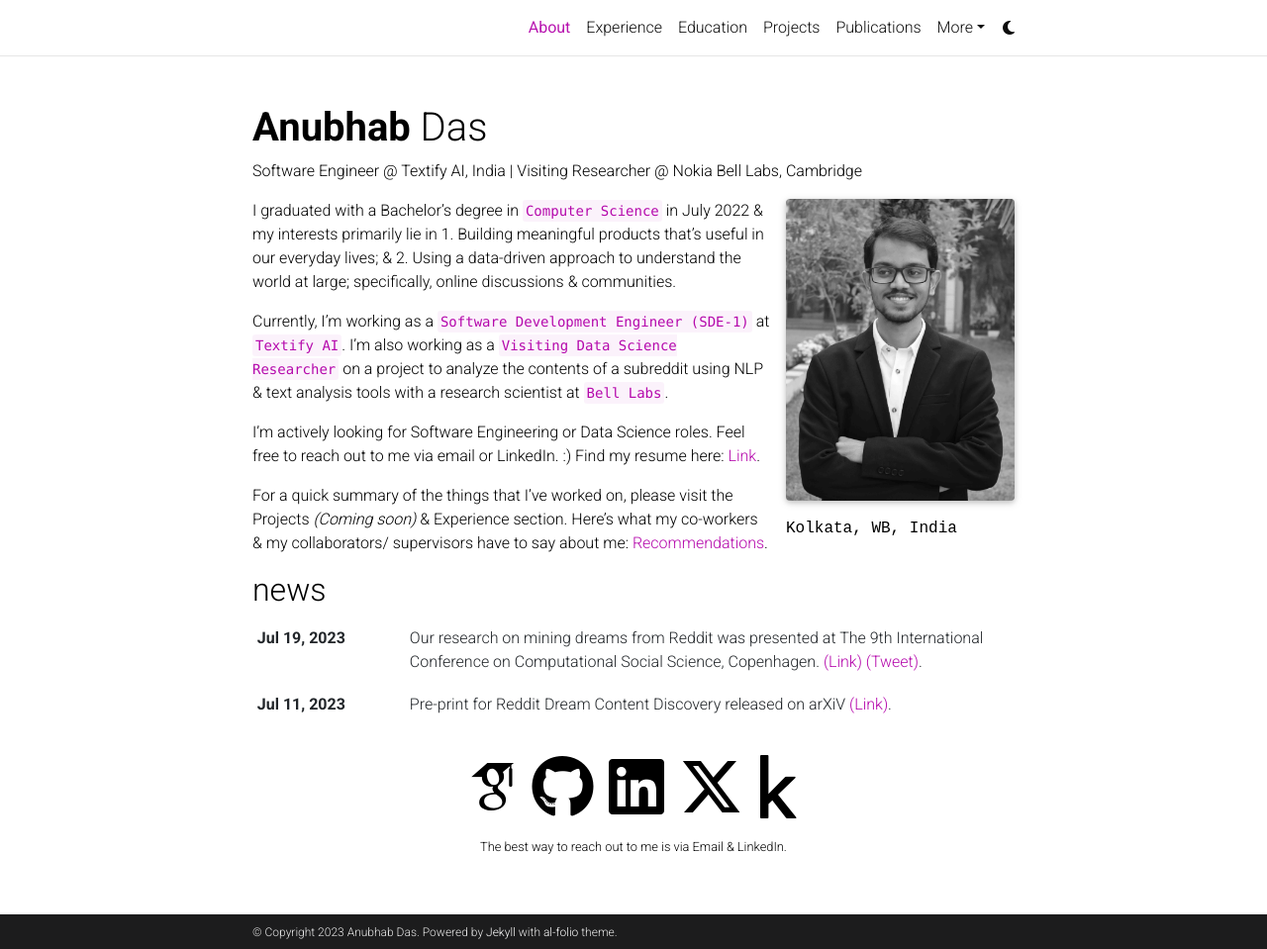
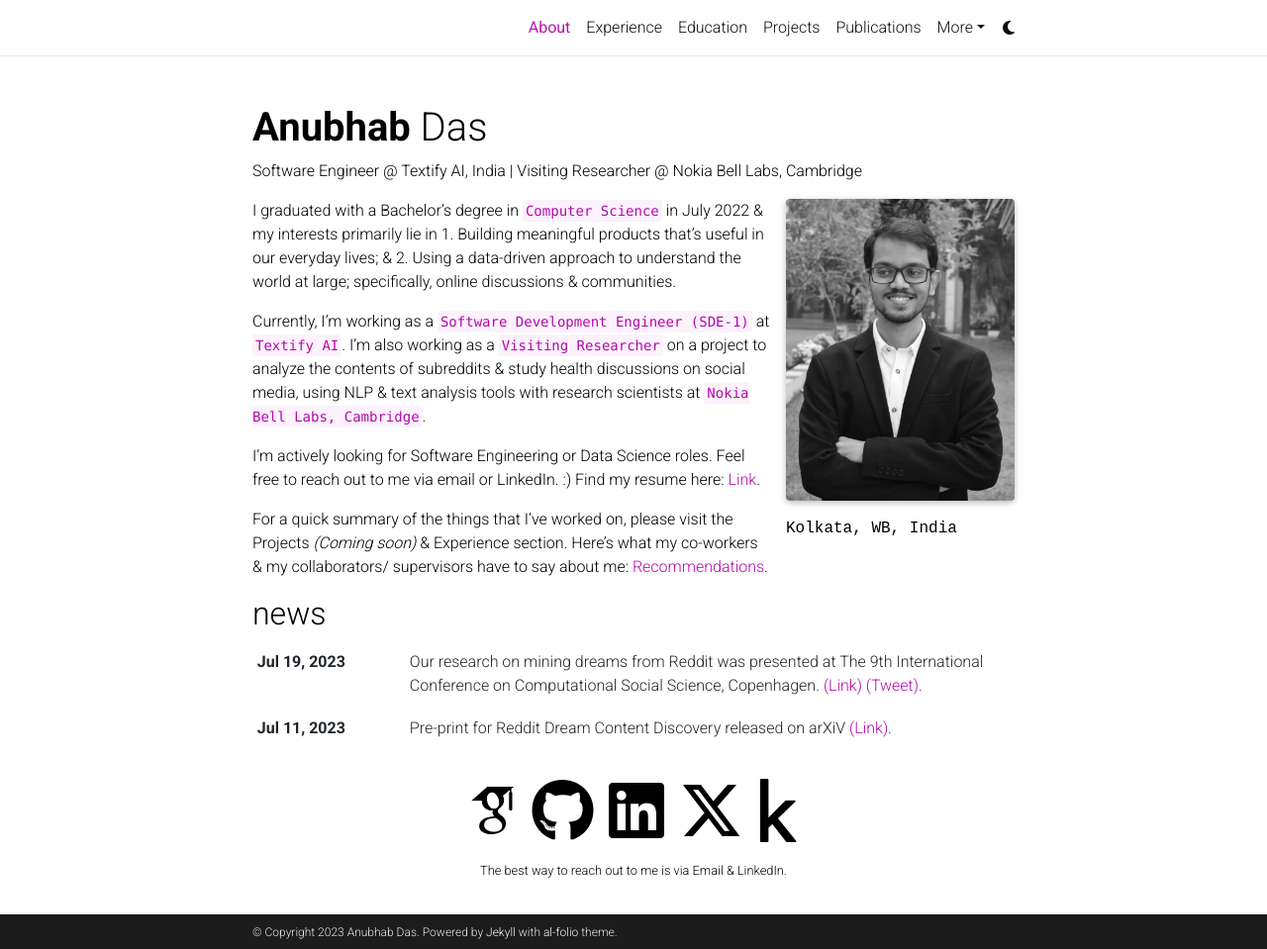
Before and after one commit to anubhabdaserrr/anubhabdaserrr.github.io, a Jekyll site: the page built from _pages/about.md, in a window 1280 px wide and 959 px high. Shown: the whole window at 99% size. Built offline with Jekyll 4.4.1, drawn with Linux system fonts in a browser that asks for light colours; full-size pictures stand in for the smaller copies a plugin makes; some web fonts are replaced; comment, search, counter and statistics services are not loaded; a style sheet for code colours, icons or effects is not loaded.

Commit message:
Update about.md

```diff
--- a/_pages/about.md
+++ b/_pages/about.md
@@ -23,7 +23,7 @@
 
 I graduated with a Bachelor's degree in `Computer Science` in July 2022 & my interests primarily lie in 1. Building meaningful products that's useful in our everyday lives; & 2. Using a data-driven approach to understand the world at large; specifically, online discussions & communities.
 
-Currently, I'm working as a `Software Development Engineer (SDE-1)` at `Textify AI`. I'm also working as a `Visiting Data Science Researcher` on a project to analyze the contents of a subreddit using NLP & text analysis tools with a research scientist at `Bell Labs`.
+Currently, I'm working as a `Software Development Engineer (SDE-1)` at `Textify AI`. I'm also working as a `Visiting Researcher` on a project to analyze the contents of subreddits & study health discussions on social media, using NLP & text analysis tools with research scientists at `Nokia Bell Labs, Cambridge`.
 
 I'm actively looking for Software Engineering or Data Science roles.
 Feel free to reach out to me via email or LinkedIn. :) Find my resume here: [Link](https://bit.ly/adasdevresume).
```
